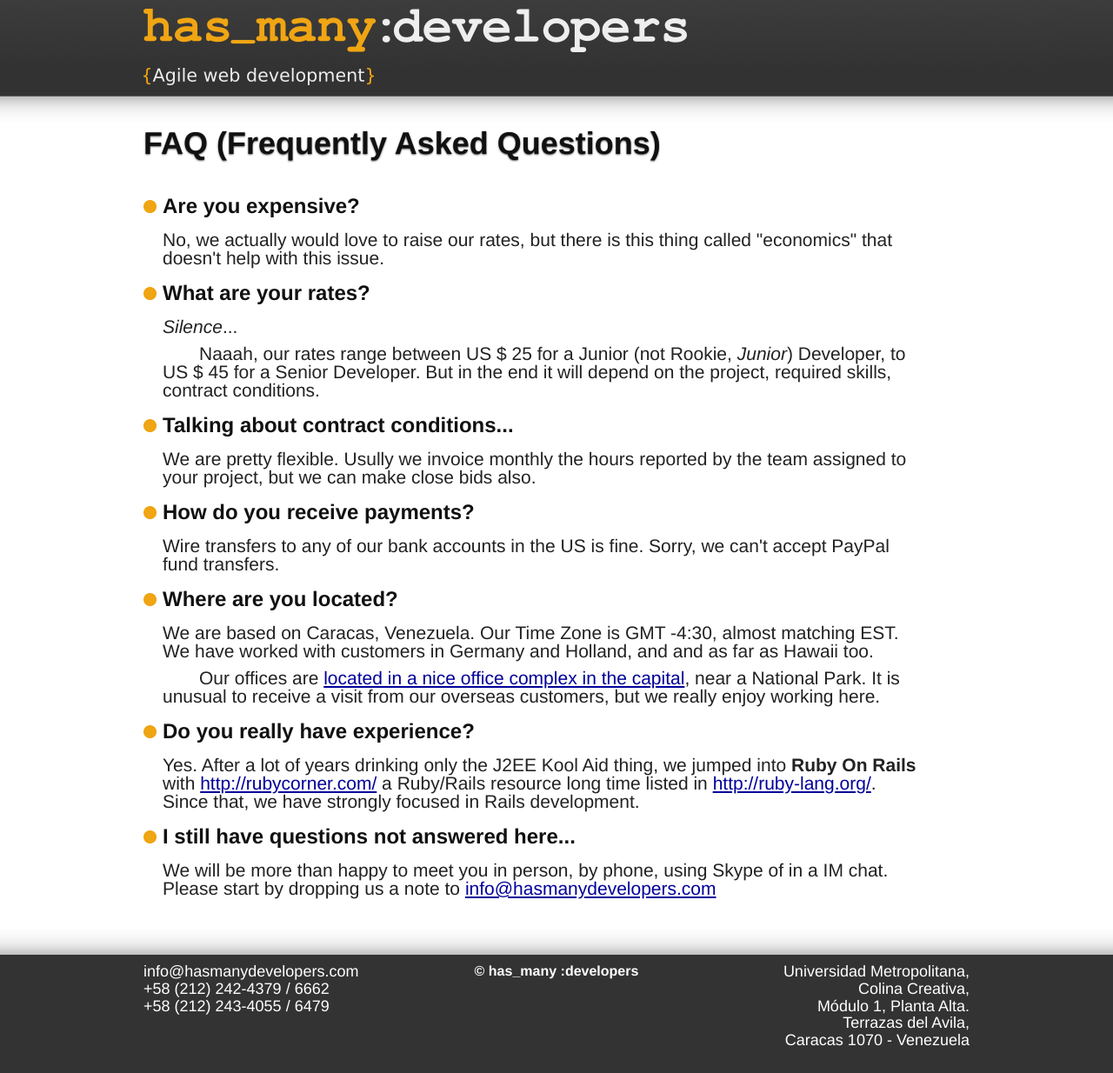
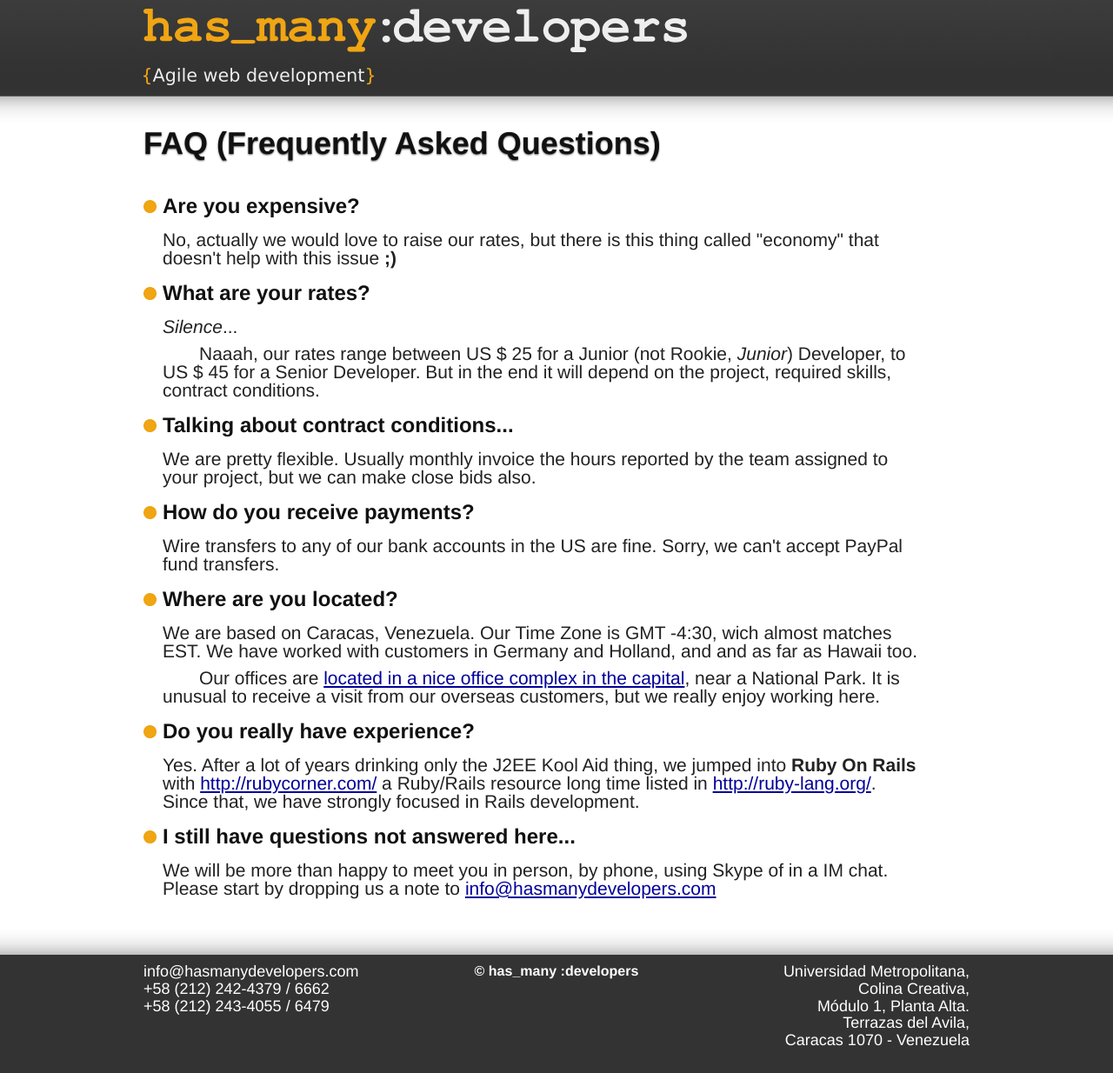
Before and after one commit to hasmanydevelopers/website, a Jekyll site: the page built from faq.html, in a window 1280 px wide. Shown: the whole page at 87% size. Built offline with Jekyll 4.4.1, drawn with Linux system fonts in a browser that asks for light colours.

Commit message:
Minor fixes to texts

```diff
--- a/faq.html
+++ b/faq.html
@@ -8,8 +8,8 @@ title: FAQ
     <li>
       <h2>Are you expensive?</h2>
       <p>
-        No, we actually would love to raise our rates, but there is this thing
-        called "economics" that doesn't help with this issue.
+        No, actually we would love to raise our rates, but there is this thing
+        called "economy" that doesn't help with this issue <strong>;)</strong>
       </p>
     </li>
     <li>
@@ -26,22 +26,22 @@ title: FAQ
     <li>
       <h2>Talking about contract conditions...</h2>
       <p>
-        We are pretty flexible. Usully we invoice monthly the hours reported
+        We are pretty flexible. Usually monthly invoice the hours reported
         by the team assigned to your project, but we can make close bids also.
       </p>
     </li>
     <li>
       <h2>How do you receive payments?</h2>
       <p>
-        Wire transfers to any of our bank accounts in the US is fine. Sorry, we
+        Wire transfers to any of our bank accounts in the US are fine. Sorry, we
         can't accept PayPal fund transfers.
       </p>
     </li>
     <li>
       <h2>Where are you located?</h2>
       <p>
-        We are based on Caracas, Venezuela. Our Time Zone is GMT -4:30, almost
-        matching EST. We have worked with customers in Germany and Holland, and
+        We are based on Caracas, Venezuela. Our Time Zone is GMT -4:30, wich almost
+        matches EST. We have worked with customers in Germany and Holland, and
         and as far as Hawaii too.
       </p>
       <p>
```
